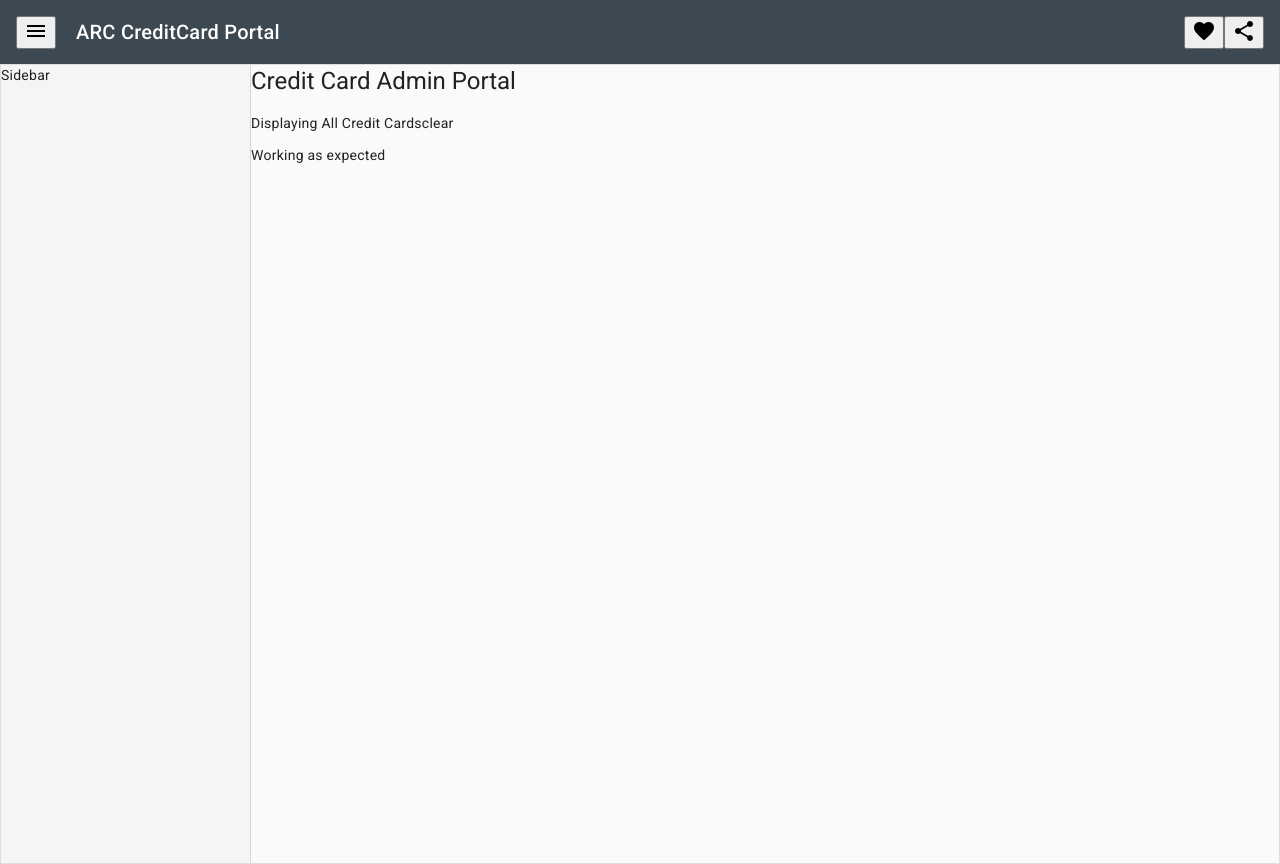
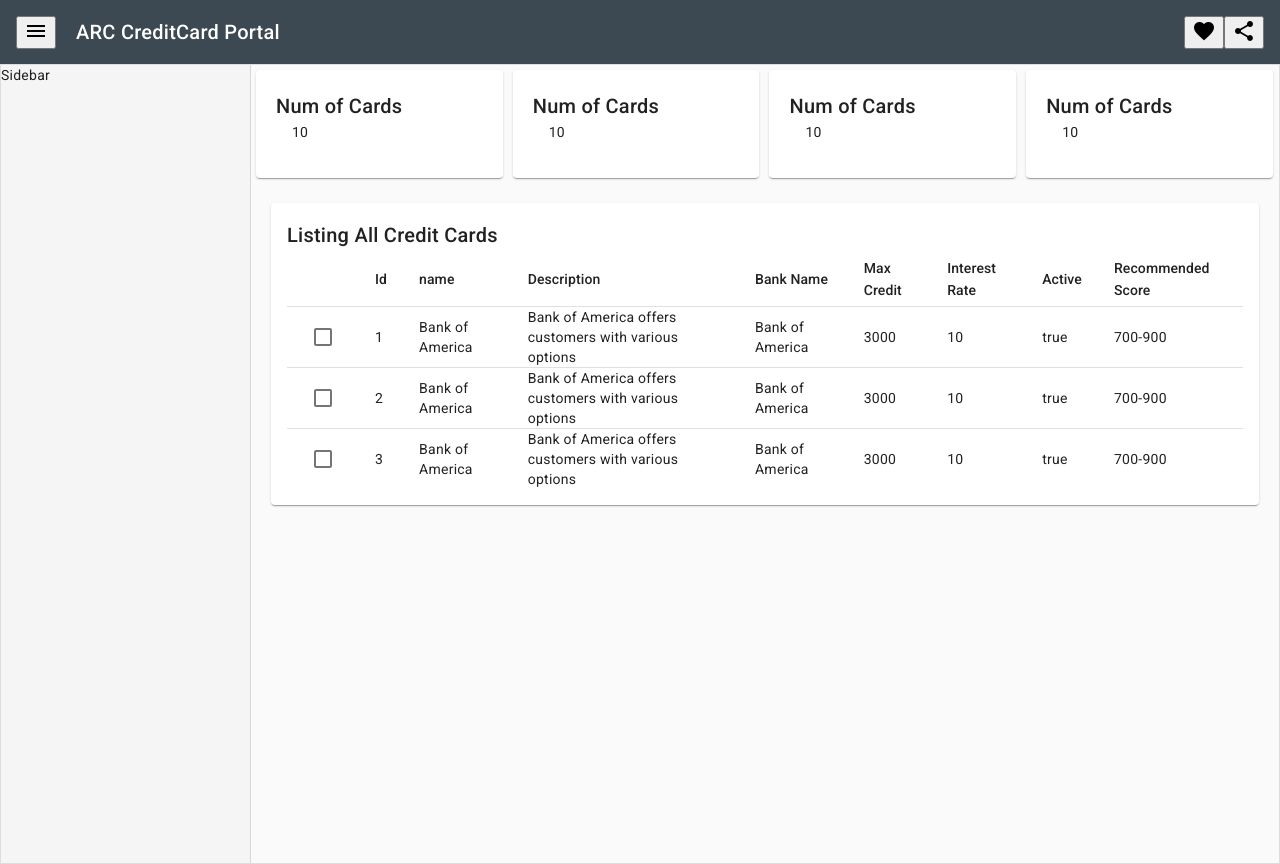
Before and after one commit to 4use2me/angular-16-crud, an Angular app: page /creditcards in a window 1280 px wide. Built offline with nearby package versions, Linux system fonts and the light colour scheme.

Commit message:
MatTable

```diff
--- a/src/app/app.component.html
+++ b/src/app/app.component.html
@@ -17,7 +17,6 @@
     Sidebar
   </mat-drawer>
   <mat-drawer-content class="main-content">
-    <h1>Credit Card Admin Portal</h1>
     <router-outlet></router-outlet>
   </mat-drawer-content>
 </mat-drawer-container>
--- a/src/app/creditcards/creditcards.component.html
+++ b/src/app/creditcards/creditcards.component.html
@@ -1,3 +1,74 @@
-<p>Displaying All Credit Cardsclear</p>
+<div style="display: flex; flex-direction: row">
+  <mat-card class="mat-card count-card">
+    <mat-card-title>Num of Cards</mat-card-title>
+    <mat-card-content>10</mat-card-content>
+  </mat-card>
 
-Working as expected
+  <mat-card class="mat-card count-card">
+    <mat-card-title>Num of Cards</mat-card-title>
+    <mat-card-content>10</mat-card-content>
+  </mat-card>
+
+  <mat-card class="mat-card count-card">
+    <mat-card-title>Num of Cards</mat-card-title>
+    <mat-card-content>10</mat-card-content>
+  </mat-card>
+
+  <mat-card class="mat-card count-card">
+    <mat-card-title>Num of Cards</mat-card-title>
+    <mat-card-content>10</mat-card-content>
+  </mat-card>
+
+</div>
+
+<mat-card class="mat-card">
+  <mat-card-header>
+    <mat-card-title>Listing All Credit Cards</mat-card-title>
+  </mat-card-header>
+  <mat-card-content>
+    <table mat-table [dataSource]="dataSource" matSort>
+      <ng-container matColumnDef="select">
+        <th mat-header-cell *matHeaderCellDef></th>
+        <td mat-cell *matCellDef="let row">
+          <mat-checkbox></mat-checkbox>
+        </td>
+      </ng-container>
+      <ng-container matColumnDef="id">
+        <th mat-header-cell *matHeaderCellDef>Id</th>
+        <td mat-cell *matCellDef="let element">{{element.id}}</td>
+      </ng-container>
+      <ng-container matColumnDef="name">
+        <th mat-header-cell *matHeaderCellDef>name</th>
+        <td mat-cell *matCellDef="let element">{{element.name}}</td>
+      </ng-container>
+      <ng-container matColumnDef="description">
+        <th mat-header-cell *matHeaderCellDef>Description</th>
+        <td mat-cell *matCellDef="let element">{{element.description}}</td>
+      </ng-container>
+      <ng-container matColumnDef="bankName">
+        <th mat-header-cell *matHeaderCellDef>Bank Name</th>
+        <td mat-cell *matCellDef="let element">{{element.bankName}}</td>
+      </ng-container>
+      <ng-container matColumnDef="maxCredit">
+        <th mat-header-cell *matHeaderCellDef>Max Credit</th>
+        <td mat-cell *matCellDef="let element">{{element.maxCredit}}</td>
+      </ng-container>
+      <ng-container matColumnDef="interestRate">
+        <th mat-header-cell *matHeaderCellDef>Interest Rate</th>
+        <td mat-cell *matCellDef="let element">{{element.interestRate}}</td>
+      </ng-container>
+      <ng-container matColumnDef="active">
+        <th mat-header-cell *matHeaderCellDef>Active</th>
+        <td mat-cell *matCellDef="let element">{{element.active}}</td>
+      </ng-container>
+      <ng-container matColumnDef="recommendedScore">
+        <th mat-header-cell *matHeaderCellDef>Recommended Score</th>
+        <td mat-cell *matCellDef="let element">{{element.recommendedScore}}</td>
+      </ng-container>
+
+      <tr mat-header-row *matHeaderRowDef="displayColumns"></tr>
+      <tr mat-row *matRowDef="let row; columns: displayColumns"></tr>
+
+    </table>
+  </mat-card-content>
+</mat-card>
--- a/src/app/creditcards/creditcards.component.scss
+++ b/src/app/creditcards/creditcards.component.scss
@@ -0,0 +1,8 @@
+.mat-card {
+    margin: 20px;
+}
+.count-card {
+  width: 24%;
+  margin: 5px;
+  padding: 20px;
+}
--- a/src/app/creditcards/creditcards.component.ts
+++ b/src/app/creditcards/creditcards.component.ts
@@ -1,4 +1,54 @@
-import { Component } from '@angular/core';
+import { Component, ViewChild } from '@angular/core';
+import { CreditCard } from '../models/credit-card';
+import { MatTableDataSource } from '@angular/material/table';
+import { SelectionModel } from '@angular/cdk/collections';
+import { MatPaginator } from '@angular/material/paginator';
+import { MatSort } from '@angular/material/sort';
+
+const TABLE_DATA: CreditCard[] = [
+  {
+    id: 1,
+    name: 'Bank of America',
+    description: 'Bank of America offers customers with various options',
+    bankName: 'Bank of America',
+    maxCredit: 3000,
+    interestRate: 10,
+    active: true,
+    recommendedScore: '700-900',
+    annualFee: 4,
+    termsAndConditions: 'Following are the terms and conditions',
+    createdDate: '2024-05-22',
+    updatedDate: '2024-05-22'
+  },
+  {
+    id: 2,
+    name: 'Bank of America',
+    description: 'Bank of America offers customers with various options',
+    bankName: 'Bank of America',
+    maxCredit: 3000,
+    interestRate: 10,
+    active: true,
+    recommendedScore: '700-900',
+    annualFee: 4,
+    termsAndConditions: 'Following are the terms and conditions',
+    createdDate: '2024-05-22',
+    updatedDate: '2024-05-22'
+  },
+  {
+    id: 3,
+    name: 'Bank of America',
+    description: 'Bank of America offers customers with various options',
+    bankName: 'Bank of America',
+    maxCredit: 3000,
+    interestRate: 10,
+    active: true,
+    recommendedScore: '700-900',
+    annualFee: 4,
+    termsAndConditions: 'Following are the terms and conditions',
+    createdDate: '2024-05-22',
+    updatedDate: '2024-05-22'
+  }
+]
 
 @Component({
   selector: 'app-creditcards',
@@ -7,4 +57,21 @@
 })
 export class CreditcardsComponent {
 
+  displayColumns = ["select", "id", "name", "description", "bankName", "maxCredit", "interestRate", "active", "recommendedScore"];
+
+  dataSource = new MatTableDataSource(TABLE_DATA);
+
+  selection = new SelectionModel(true, []);
+
+  @ViewChild(MatPaginator) paginator!: MatPaginator;
+  @ViewChild(MatSort) sort!: MatSort;
+
+  ngAfterViewInit() {
+    this.dataSource.paginator = this.paginator;
+    this.dataSource.sort = this.sort;
+  }
+
+  selectHandler(row: CreditCard) {
+    this.selection.toggle(row as never);
+  }
 }
--- /dev/null
+++ b/src/app/models/credit-card.ts
@@ -0,0 +1,14 @@
+export interface CreditCard {
+  id: number | undefined;
+  name: string;
+  description: string;
+  bankName: string;
+  maxCredit: number;
+  interestRate: number;
+  active: boolean;
+  recommendedScore: string;
+  annualFee: number;
+  termsAndConditions: string;
+  createdDate: string;
+  updatedDate: string;
+}
```
Also changed, not shown: src/app/creditcards/creditcards.module.ts (+9 -1 lines).
